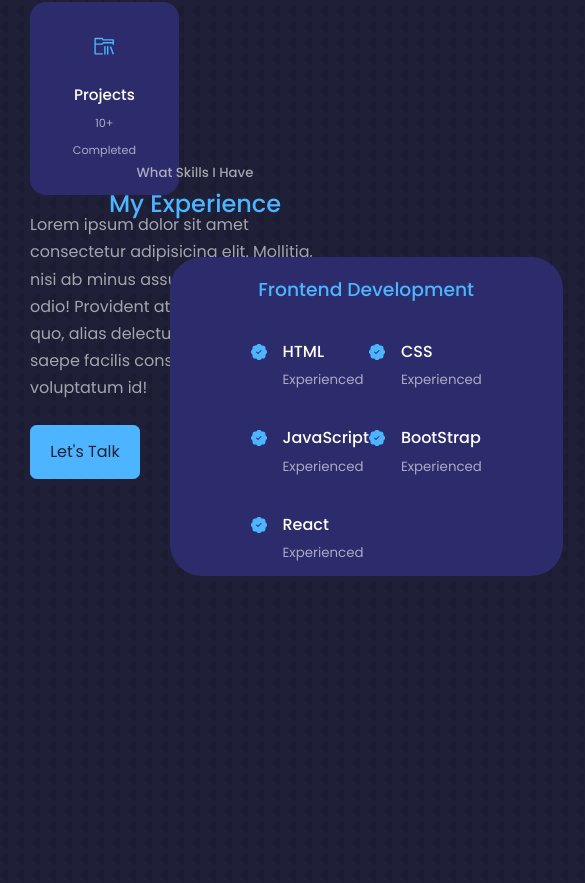
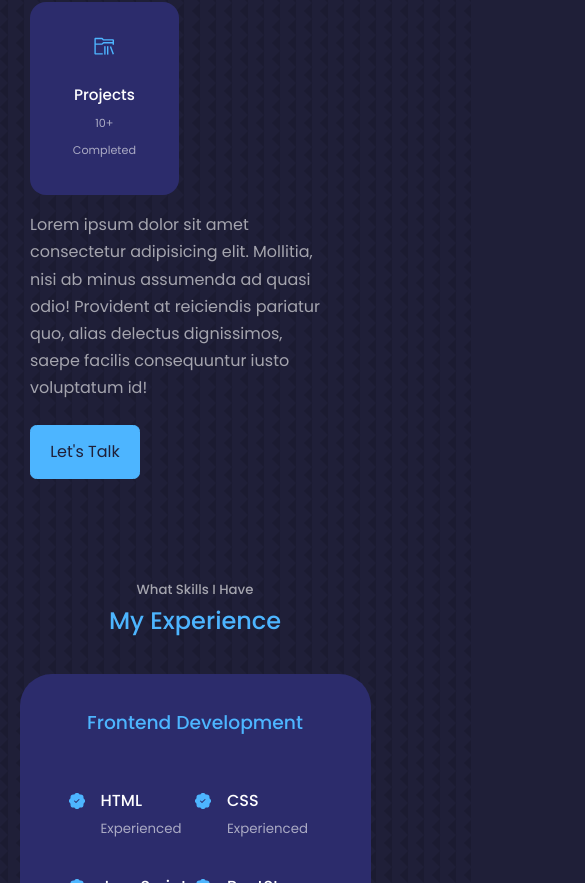
Before and after one commit to asadimran2877/Portfolio, a React (Create React App) app: page / in a window 390 px wide. Shown: the part 1741-2624 px from the top of the page, 585 px wide, since content can reach past the window. Built offline with nearby package versions, Linux system fonts and the light colour scheme.

Commit message:
Experience Updated

```diff
--- a/src/components/Experience/Experience.css
+++ b/src/components/Experience/Experience.css
@@ -6,7 +6,8 @@
     padding-right: 150px;
 }
 #experience{
-    margin-top: 20px;
+    margin-top: 100px;
+
 }
 .experience__container > div{
     background: var(--color-bg-variant);
@@ -42,3 +43,38 @@
     margin-top: 6px;
     color: var(--color-primary);
 }
+
+
+/* Media Queries for medium devices */
+@media screen and (max-width:1024px) {
+    .experience__container{
+        grid-template-columns: 1fr;
+        padding-left: 0px;
+        padding-right: 0px;
+    }
+
+    .experience__container > div{
+        width: 80%;
+        padding: 2rem;
+        margin: 0 auto;
+
+    }
+    .experience__content{
+        padding: 1rem;
+    }
+
+      }
+
+      /* Media Queries for small devices */
+      @media screen and (max-width:600px) {
+       .experience__container{
+        gap:1rem;
+
+       }
+       .experience__container >div{
+        width: 100%;
+        padding-left: 2rem 1rem;
+       }
+
+
+        }
--- a/src/index.css
+++ b/src/index.css
@@ -60,7 +60,7 @@
 
 section{
   margin-top: 8rem;
-height: 100vh;
+/* height: 100vh; */
 }
 
 section > h2 ,section > h5{
```
